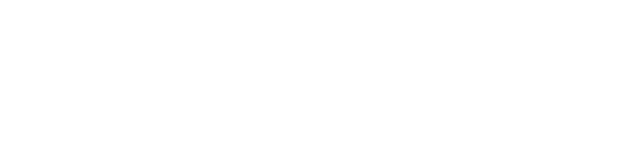
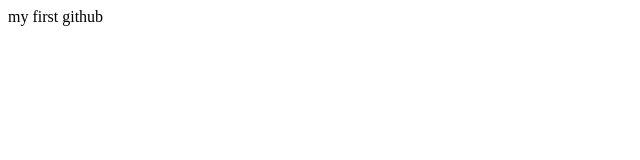
Before and after one commit to mrhannan/my-first-repo, a plain HTML site: page index.html in a window 1280 px wide. Shown: the whole page, without its empty margins (0-640 px from the left). Drawn offline with Linux system fonts and the light colour scheme.

Commit message:
first commit

```diff
--- a/index.html
+++ b/index.html
@@ -6,6 +6,7 @@
     <title>My First Github Repo</title>
 </head>
 <body>
+    my first github
 
 </body>
 </html>
```
Also changed, not shown: 1 other file.
